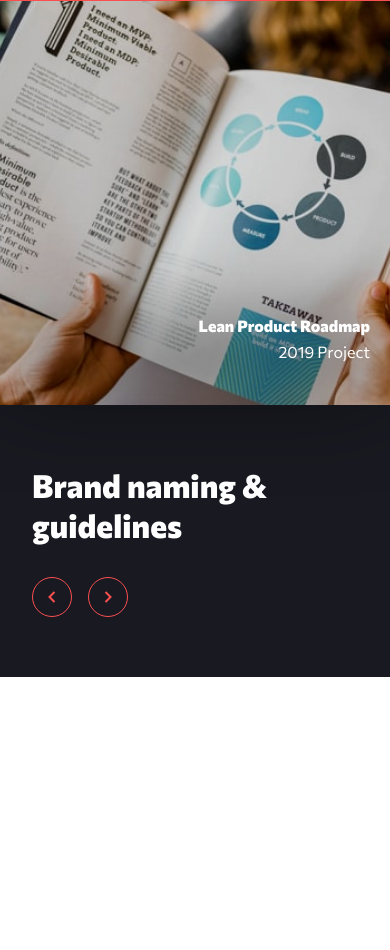
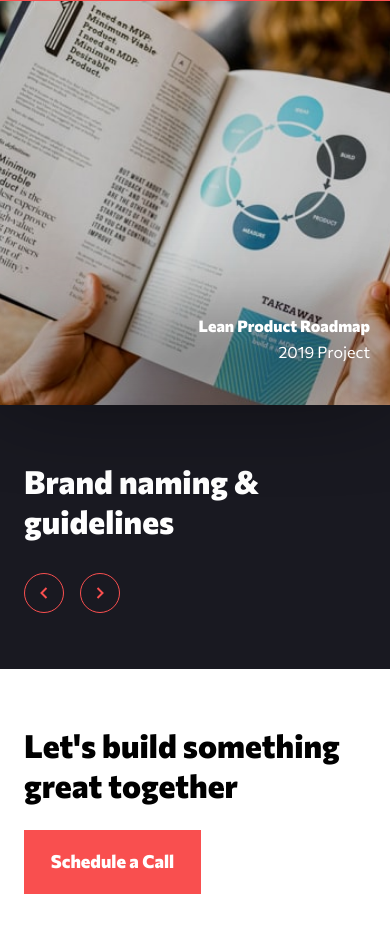
Before and after one commit to bengera/creative-single-page, a website: page index.html in a window 390 px wide. Shown: the part 2417-3367 px from the top of the page. Before the commit the page ends 3094 px from the top, so only its background shows below. Drawn offline with Linux system fonts and the light colour scheme.

Commit message:
mobile-section complete

```diff
--- a/index.html
+++ b/index.html
@@ -119,9 +119,8 @@
                   <picture>
                     <source media="(min-width: 1000px)" srcset="./assets/desktop/image-slide-1.jpg">
                     <source media="(min-width: 600px)" srcset="./assets/tablet/image-slide-1.jpg">
-                    <img class="slider-img" alt="map" src="./assets/mobile/image-slide-1.jpg">
+                    <img class="slider-img" alt="guidebook" src="./assets/mobile/image-slide-1.jpg">
                   </picture>
-
                   <!-- <img class="slider-img" src="./assets/mobile/image-slide-1.jpg" alt="guidebook"> -->
                 </div>
 
@@ -129,7 +128,7 @@
                   <picture>
                     <source media="(min-width: 1000px)" srcset="./assets/desktop/image-slide-2.jpg">
                     <source media="(min-width: 600px)" srcset="./assets/tablet/image-slide-2.jpg">
-                    <img class="slider-img" alt="map" src="./assets/mobile/image-slide-2.jpg">
+                    <img class="slider-img" alt="hotel bag" src="./assets/mobile/image-slide-2.jpg">
                   </picture>
                   <!-- <img class="slider-img" src="./assets/mobile/image-slide-2.jpg" alt="hotel bag"> -->
                 </div>
@@ -138,28 +137,16 @@
                   <picture>
                     <source media="(min-width: 1000px)" srcset="./assets/desktop/image-slide-3.jpg">
                     <source media="(min-width: 600px)" srcset="./assets/tablet/image-slide-3.jpg">
-                    <img class="slider-img" alt="map" src="./assets/mobile/image-slide-3.jpg">
+                    <img class="slider-img" alt="crypto currency" src="./assets/mobile/image-slide-3.jpg">
                   </picture>
                   <!-- <img class="slider-img" src="./assets/mobile/image-slide-3.jpg" alt="crypto currency website"> -->
                 </div>
-
-
               </div>
               <!--slider-end-->
-
-
-              <!-- <picture class="gallery">
-                <source media="(min-width: 1000px)" srcset="./assets/desktop/image-slide-1.jpg">
-                <source media="(min-width: 600px)" srcset="./assets/tablet/image-slide-1.jpg">
-                <img class="guidelines__img" alt="map" src="./assets/mobile/image-slide-1.jpg">
-              </picture> -->
-
-
             </div>
             <!--overlay end-->
           </div>
           <!--picture-container-end-->
-
         </div>
         <!--guidelines end-->
 
@@ -181,21 +168,25 @@
                     <circle cx="20" cy="20" r="19.5" />
                     <path stroke-width="2" d="M17.5 15l5 5-5 5" />
                   </g>
+                </svg>
               </button>
-              </svg>
             </div>
           </div>
         </div>
         <!--controls end-->
-
-
-
       </section>
 
     </main>
 
+    <footer class="footer">
+      <div class="footer__content">
+        <h2 class="footer__heading h2">Let's build something great together</h2>
+        <button class="footer__cta">Schedule a Call</button>
+      </div>
+    </footer>
 
   </div>
+  <!--master-container end-->
 
 </body>
 
--- a/sass/_base.scss
+++ b/sass/_base.scss
@@ -237,7 +237,8 @@ main {
 
 // CONTROLS
 .controls {
-    height: 272px;
+    // height: 272px;
+    padding: 3.5rem 1.5rem;
     background-color: $color-bg-black;
     display: flex;
     align-items: center;
@@ -248,7 +249,7 @@ main {
         width: 327px;
         justify-items: center;
         gap: 2rem;
-        margin-left: 2rem;
+        // margin-left: 2rem;
 
     }
 
@@ -271,16 +272,14 @@ main {
         background: transparent;
     }
 
-    &__next-btn {}
 
-    &__prev-btn {}
 }
 
 // SLIDER
 .slider {
     position: relative;
     height: 404px;
-    overflow-x: hidden;
+    overflow: hidden;
 }
 
 .slide {
@@ -296,3 +295,27 @@ main {
     width: 100vw;
     height: 450px;
 }
+
+
+
+
+// FOOTER
+.footer {
+    padding: 3.5rem 1.5rem;
+
+    &__content {}
+
+    &__heading {}
+
+    &__cta {
+        font-size: 18px;
+        font-weight: 800;
+        color: #FFF;
+        background-color: #F94F4F;
+        border: 0;
+        width: 177px;
+        height: 64px;
+        margin-top: 25px;
+        cursor: pointer;
+    }
+}
```
Also changed, not shown: css/style.css. Lines whose indentation alone changed are shown as unchanged.
